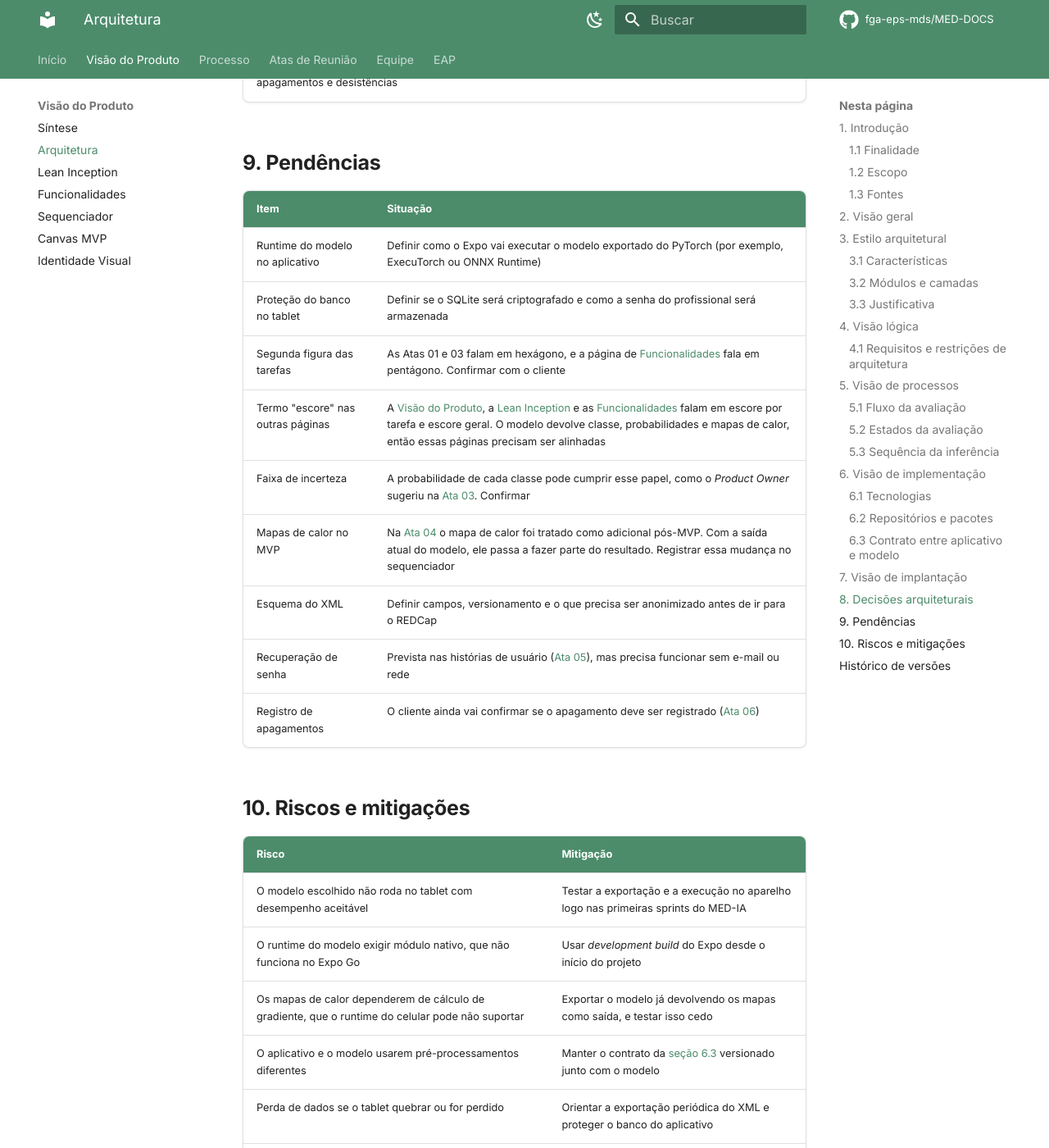
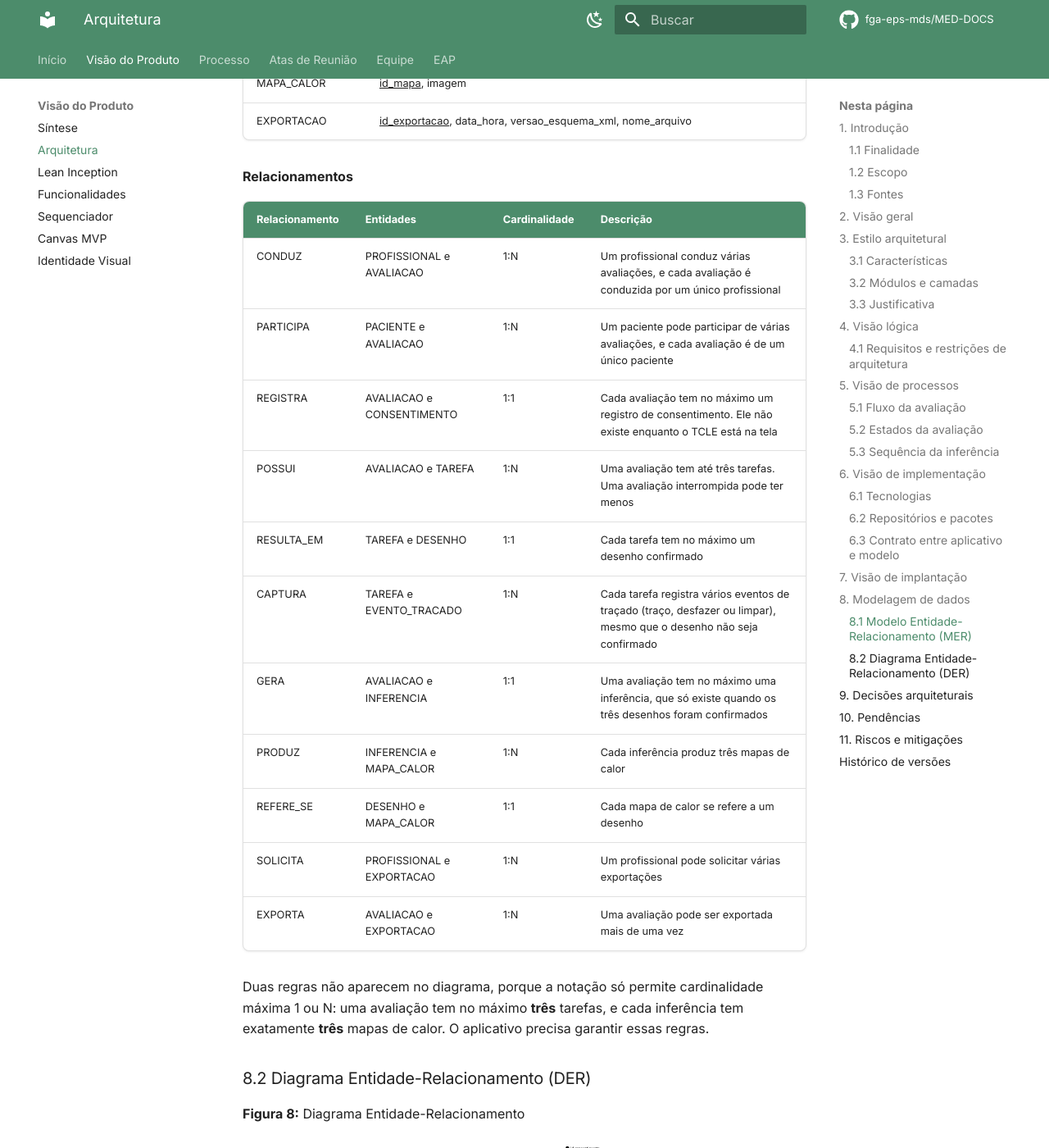
Before and after one commit to apollen27983/UNIEURO_MED-DOCS, an MkDocs documentation site: the page built from docs/produto/arquitetura.md, in a window 1280 px wide and 1400 px high, scrolled down 14967 px. Shown: the whole window at 82% size. Built offline with MkDocs 1.6.1 and Material for MkDocs 9.7.7, drawn with Linux system fonts in a browser that asks for light colours; comment, search, counter and statistics services are not loaded; some of the changed text lies outside the part shown.

Commit message:
docs: adiciona MER e DER

```diff
--- a/docs/produto/arquitetura.md
+++ b/docs/produto/arquitetura.md
@@ -17,7 +17,8 @@ O documento cobre:
 3. visão lógica, com os componentes do aplicativo;
 4. visão de processos, com o fluxo da avaliação, os estados da avaliação e a sequência da inferência;
 5. visão de implementação, com os repositórios e os pacotes;
-6. visão de implantação, com os dispositivos e artefatos.
+6. visão de implantação, com os dispositivos e artefatos;
+7. modelagem de dados, com o MER e o DER do banco SQLite.
 
 ### 1.3 Fontes
 
@@ -31,7 +32,7 @@ O aplicativo roda em um dos dois tablets Android que a UniEuro está adquirindo
 
 ![Diagrama de contexto do aplicativo, com o profissional de saúde, o paciente, o tablet e o REDCap](../assets/imagens/arquitetura/contexto-med.svg)
 
-**Fonte:** [Daniel Ferreira Nunes](https://github.com/Mach1r0), 2026, com ajustes de [Gabriel Lopes de Amorim](https://github.com/BrzGab).
+**Fonte:** [Daniel Ferreira Nunes](https://github.com/Mach1r0), 2026.
 
 | Elemento | Papel |
 |---|---|
@@ -87,7 +88,7 @@ A visão lógica mostra como o aplicativo está dividido em componentes e quais
 
 ![Diagrama de componentes organizados nas camadas de apresentação, aplicação, domínio e processamento e infraestrutura local](../assets/imagens/arquitetura/componentes-med.svg)
 
-**Fonte:** [Daniel Ferreira Nunes](https://github.com/Mach1r0), 2026, com ajustes de [Gabriel Lopes de Amorim](https://github.com/BrzGab).
+**Fonte:** [Daniel Ferreira Nunes](https://github.com/Mach1r0), 2026.
 
 | Camada | Componente | Responsabilidade |
 |---|---|---|
@@ -124,7 +125,7 @@ O diagrama de atividades segue o fluxo descrito pelo *Product Owner* na [Ata 04]
 
 ![Diagrama de atividades com raias para profissional de saúde, aplicativo e paciente](../assets/imagens/arquitetura/diagrama-atividades-med.svg)
 
-**Fonte:** [Daniel Ferreira Nunes](https://github.com/Mach1r0), 2026, com ajustes de [Gabriel Lopes de Amorim](https://github.com/BrzGab). [Consultar a fonte PlantUML](../assets/imagens/arquitetura/diagrama-atividades-med.puml).
+**Fonte:** [Daniel Ferreira Nunes](https://github.com/Mach1r0), 2026. [Consultar a fonte PlantUML](../assets/imagens/arquitetura/diagrama-atividades-med.puml).
 
 1. O profissional faz login, inicia a avaliação e informa nome, número da ficha e data de nascimento do paciente.
 2. O aplicativo bloqueia a área do profissional e exibe o TCLE.
@@ -177,7 +178,7 @@ A tecnologia definida a princípio pela equipe é:
 | Aplicativo (telas e lógica) | Expo (React Native) | Tablet |
 | Banco de dados | SQLite, acessado pelo `expo-sqlite` | Tablet |
 | Modelo de IA (treino e exportação) | PyTorch, com Python | Máquina de desenvolvimento |
-| Modelo de IA (execução) | Runtime do modelo, a definir (ver [Pendências](#9-pendencias)) | Tablet |
+| Modelo de IA (execução) | Runtime do modelo, a definir (ver [Pendências](#10-pendencias)) | Tablet |
 
 Não existe backend separado. O Python é usado apenas no repositório de IA, para tratar o dataset, treinar, avaliar e exportar o modelo. No tablet, o modelo exportado é executado pelo próprio aplicativo, sem servidor local nem chamada de rede. Isso segue o que foi discutido na [Ata 03](../atas-reunioes/Ata-03-EPS-2026-08-31-PO.md): uma API rodando dentro do tablet não traria ganho que justificasse a complexidade.
 
@@ -262,7 +263,56 @@ Em produção existe um único nó de execução, o tablet. A máquina de desenv
 - O XML precisa ser gravado em uma pasta escolhida pelo profissional. Se ficasse no armazenamento privado, não seria possível copiá-lo para o REDCap.
 - A inferência roda no tablet, sem chamadas de rede.
 
-## 8. Decisões arquiteturais
+## 8. Modelagem de dados
+
+Esta seção descreve os dados que o aplicativo guarda no banco SQLite do tablet. Os campos de cadastro são os definidos pelo cliente na [Ata 06](../atas-reunioes/Ata-06-EPS-2026-09-15-PO.md). Os dados de traçado, inferência, horário, profissional e paciente são os pedidos para o XML na [Ata 04](../atas-reunioes/Ata-04-EPS-2026-09-11-PO.md).
+
+### 8.1 Modelo Entidade-Relacionamento (MER)
+
+**Entidades e atributos**
+
+Os identificadores estão sublinhados, e os atributos opcionais estão marcados com (opcional).
+
+| Entidade | Atributos |
+|---|---|
+| PROFISSIONAL | <u>id_profissional</u>, nome_completo, email, crm, cpf, senha_hash |
+| PACIENTE | <u>id_paciente</u>, nome, numero_ficha, data_nascimento |
+| AVALIACAO | <u>id_avaliacao</u>, data_hora_inicio, data_hora_termino (opcional), estado, instrucoes_dadas (opcional), tarefa_interrompida (opcional) |
+| CONSENTIMENTO | <u>id_consentimento</u>, versao_tcle, aceito, assinado_por, data_hora |
+| TAREFA | <u>id_tarefa</u>, tipo, ordem, data_hora_inicio, data_hora_termino (opcional) |
+| DESENHO | <u>id_desenho</u>, imagem_final, data_hora_confirmacao |
+| EVENTO_TRACADO | <u>id_evento</u>, tipo, ordem, coord_x, coord_y, instante, pressao (opcional), inclinacao (opcional) |
+| INFERENCIA | <u>id_inferencia</u>, classe_prevista, prob_normal, prob_ccl, prob_demencia, versao_modelo, data_hora |
+| MAPA_CALOR | <u>id_mapa</u>, imagem |
+| EXPORTACAO | <u>id_exportacao</u>, data_hora, versao_esquema_xml, nome_arquivo |
+
+**Relacionamentos**
+
+| Relacionamento | Entidades | Cardinalidade | Descrição |
+|---|---|---|---|
+| CONDUZ | PROFISSIONAL e AVALIACAO | 1:N | Um profissional conduz várias avaliações, e cada avaliação é conduzida por um único profissional |
+| PARTICIPA | PACIENTE e AVALIACAO | 1:N | Um paciente pode participar de várias avaliações, e cada avaliação é de um único paciente |
+| REGISTRA | AVALIACAO e CONSENTIMENTO | 1:1 | Cada avaliação tem no máximo um registro de consentimento. Ele não existe enquanto o TCLE está na tela |
+| POSSUI | AVALIACAO e TAREFA | 1:N | Uma avaliação tem até três tarefas. Uma avaliação interrompida pode ter menos |
+| RESULTA_EM | TAREFA e DESENHO | 1:1 | Cada tarefa tem no máximo um desenho confirmado |
+| CAPTURA | TAREFA e EVENTO_TRACADO | 1:N | Cada tarefa registra vários eventos de traçado (traço, desfazer ou limpar), mesmo que o desenho não seja confirmado |
+| GERA | AVALIACAO e INFERENCIA | 1:1 | Uma avaliação tem no máximo uma inferência, que só existe quando os três desenhos foram confirmados |
+| PRODUZ | INFERENCIA e MAPA_CALOR | 1:N | Cada inferência produz três mapas de calor |
+| REFERE_SE | DESENHO e MAPA_CALOR | 1:1 | Cada mapa de calor se refere a um desenho |
+| SOLICITA | PROFISSIONAL e EXPORTACAO | 1:N | Um profissional pode solicitar várias exportações |
+| EXPORTA | AVALIACAO e EXPORTACAO | 1:N | Uma avaliação pode ser exportada mais de uma vez |
+
+Duas regras não aparecem no diagrama, porque a notação só permite cardinalidade máxima 1 ou N: uma avaliação tem no máximo **três** tarefas, e cada inferência tem exatamente **três** mapas de calor. O aplicativo precisa garantir essas regras.
+
+### 8.2 Diagrama Entidade-Relacionamento (DER)
+
+**Figura 8:** Diagrama Entidade-Relacionamento
+
+![Diagrama entidade-relacionamento com as entidades profissional, paciente, avaliação, consentimento, tarefa, desenho, evento de traçado, inferência, mapa de calor e exportação, seus atributos e as cardinalidades dos relacionamentos](../assets/imagens/arquitetura/der-med.png)
+
+**Fonte:** [Gabriel Lopes de Amorim](https://github.com/BrzGab), 2026.
+
+## 9. Decisões arquiteturais
 
 | Decisão | Justificativa | Origem |
 |---|---|---|
@@ -277,7 +327,7 @@ Em produção existe um único nó de execução, o tablet. A máquina de desenv
 | Salvar todas as métricas de caneta disponíveis | Os dados alimentam a pesquisa mesmo sem entrar no modelo | [Ata 04](../atas-reunioes/Ata-04-EPS-2026-09-11-PO.md) |
 | Registro automático de apagamentos e desistências | Métricas do Canvas MVP sem anotação manual | [Ata 06](../atas-reunioes/Ata-06-EPS-2026-09-15-PO.md) |
 
-## 9. Pendências
+## 10. Pendências
 
 | Item | Situação |
 |---|---|
@@ -291,7 +341,7 @@ Em produção existe um único nó de execução, o tablet. A máquina de desenv
 | Recuperação de senha | Prevista nas histórias de usuário ([Ata 05](../atas-reunioes/Ata-05-EPS-2026-09-14-PO.md)), mas precisa funcionar sem e-mail ou rede |
 | Registro de apagamentos | O cliente ainda vai confirmar se o apagamento deve ser registrado ([Ata 06](../atas-reunioes/Ata-06-EPS-2026-09-15-PO.md)) |
 
-## 10. Riscos e mitigações
+## 11. Riscos e mitigações
 
 | Risco | Mitigação |
 |---|---|
@@ -314,3 +364,4 @@ Em produção existe um único nó de execução, o tablet. A máquina de desenv
 | 1.4 | Ajuste dos diagramas de contexto, componentes e atividades, substituição do diagrama de implantação e inclusão dos diagramas de estados, sequência, pacotes e dados | [Gabriel Lopes de Amorim](https://github.com/BrzGab) | 23/09/2026 | A definir | — |
 | 1.5 | Registro da tecnologia (Expo, SQLite e PyTorch, sem backend) e da saída do modelo (classe, probabilidades e mapas de calor) | [Gabriel Lopes de Amorim](https://github.com/BrzGab) | 23/09/2026 | A definir | — |
 | 1.6 | Alinhamento da seção de repositórios e pacotes à estrutura real do projeto Expo | [Thales Germano](https://github.com/thalesgvl) | 25/09/2026 | A definir | — |
+| 1.7 | Inclusão da modelagem de dados (MER e DER) e ajuste das fontes das figuras | [Gabriel Lopes de Amorim](https://github.com/BrzGab) | 26/09/2026 | A definir | — |
```
Also changed, not shown: docs/assets/imagens/arquitetura/der-med.png (added).
